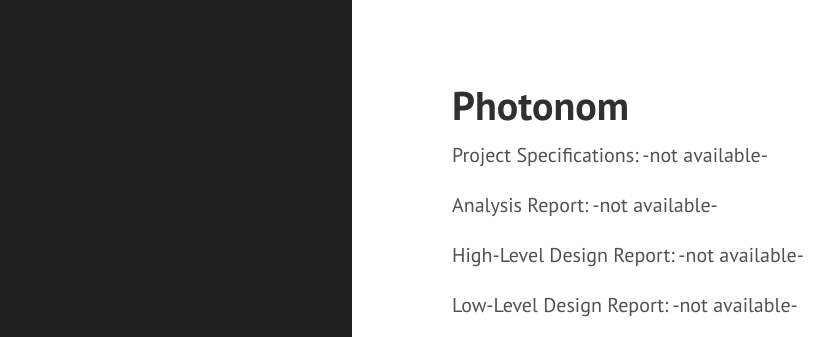
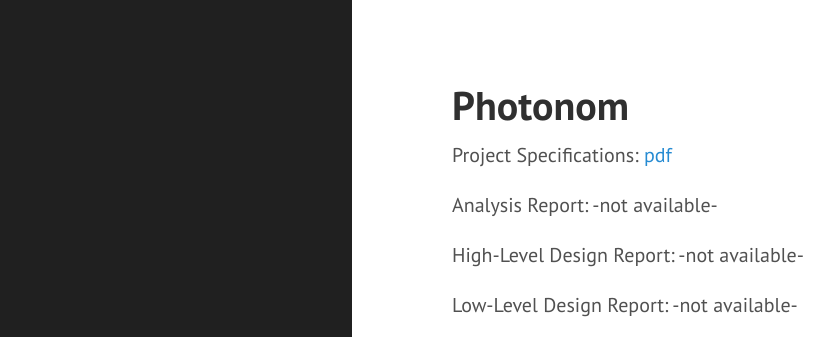
Before and after one commit to Photonom/photonom.github.io, a Jekyll site: the page built from photonom.md, in a window 1280 px wide. Shown: the top 337 px of the page, without its empty margins (8-842 px from the left). Built offline with Jekyll 4.4.1, drawn with Linux system fonts in a browser that asks for light colours.

Commit message:
Add specifications report link

```diff
--- a/photonom.md
+++ b/photonom.md
@@ -9,7 +9,7 @@ title: Photonom
 </p>
 -->
 
-Project Specifications: -not available-
+Project Specifications: [pdf](1_Specifications.pdf)
 
 Analysis Report: -not available-
 
```
